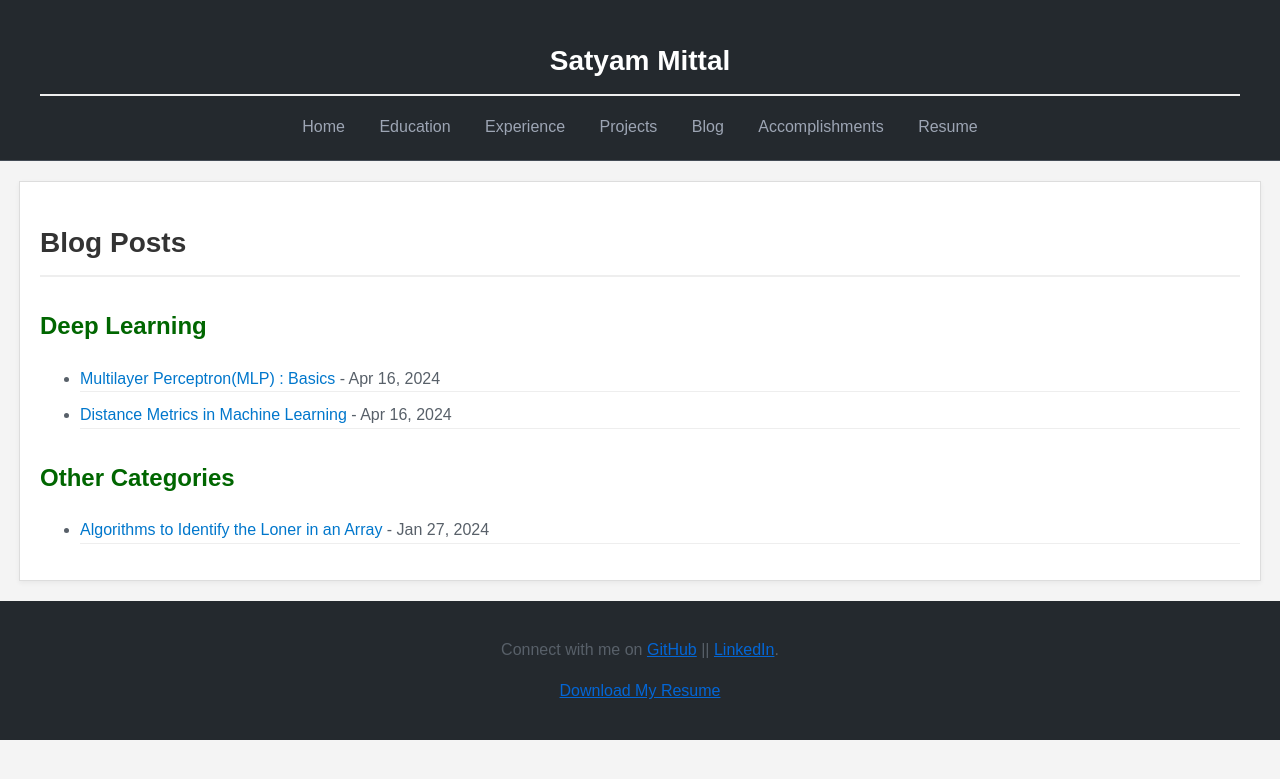
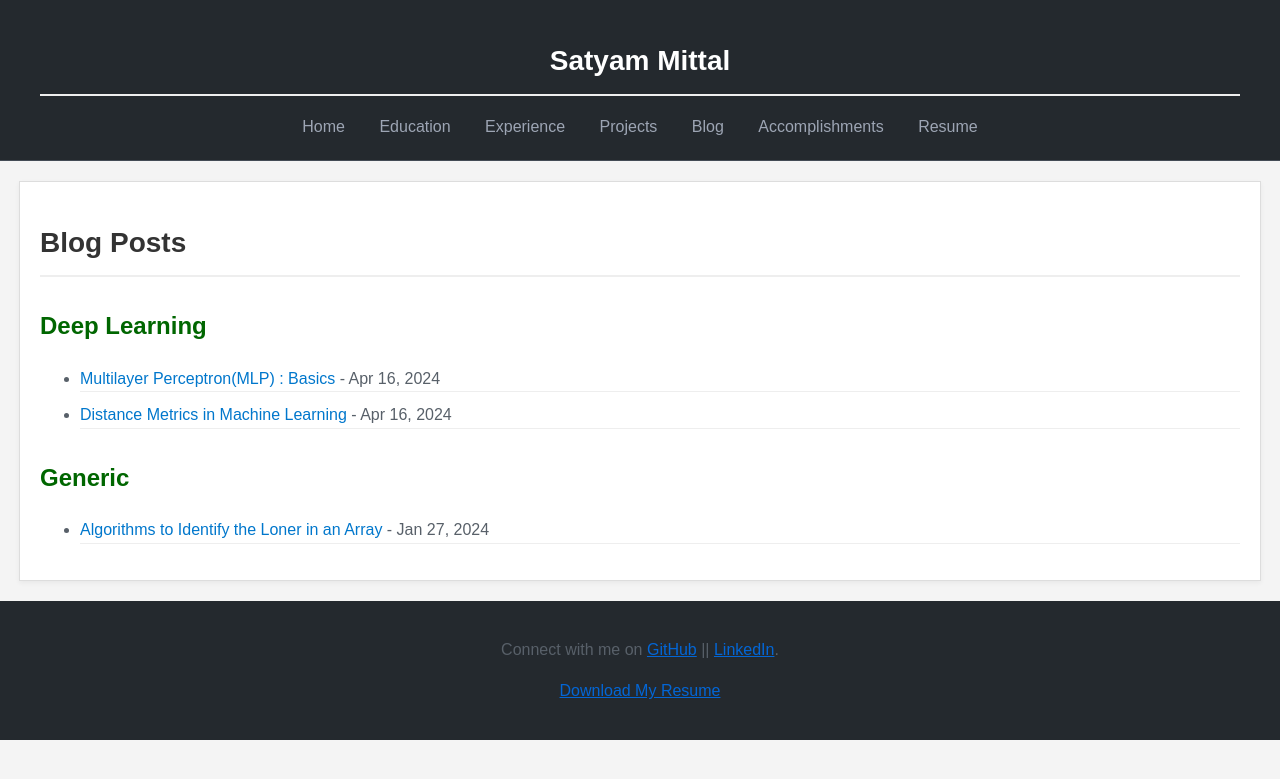
Before and after one commit to 05satyam/05satyam.github.io, a Jekyll site: the page built from blog.md, in a window 1280 px wide. Shown: the top 779 px of the page. Built offline with Jekyll 4.4.1, drawn with Linux system fonts in a browser that asks for light colours.

```diff
--- a/blog.md
+++ b/blog.md
@@ -14,7 +14,7 @@ title: Blog
 {% endfor %}
 </ul>
 
-<h2>Other Categories</h2>
+<h2>Generic</h2>
 <ul class="blog-listing">
 {% for post in site.posts %}
     {% if post.categories contains 'Others' %}
```
